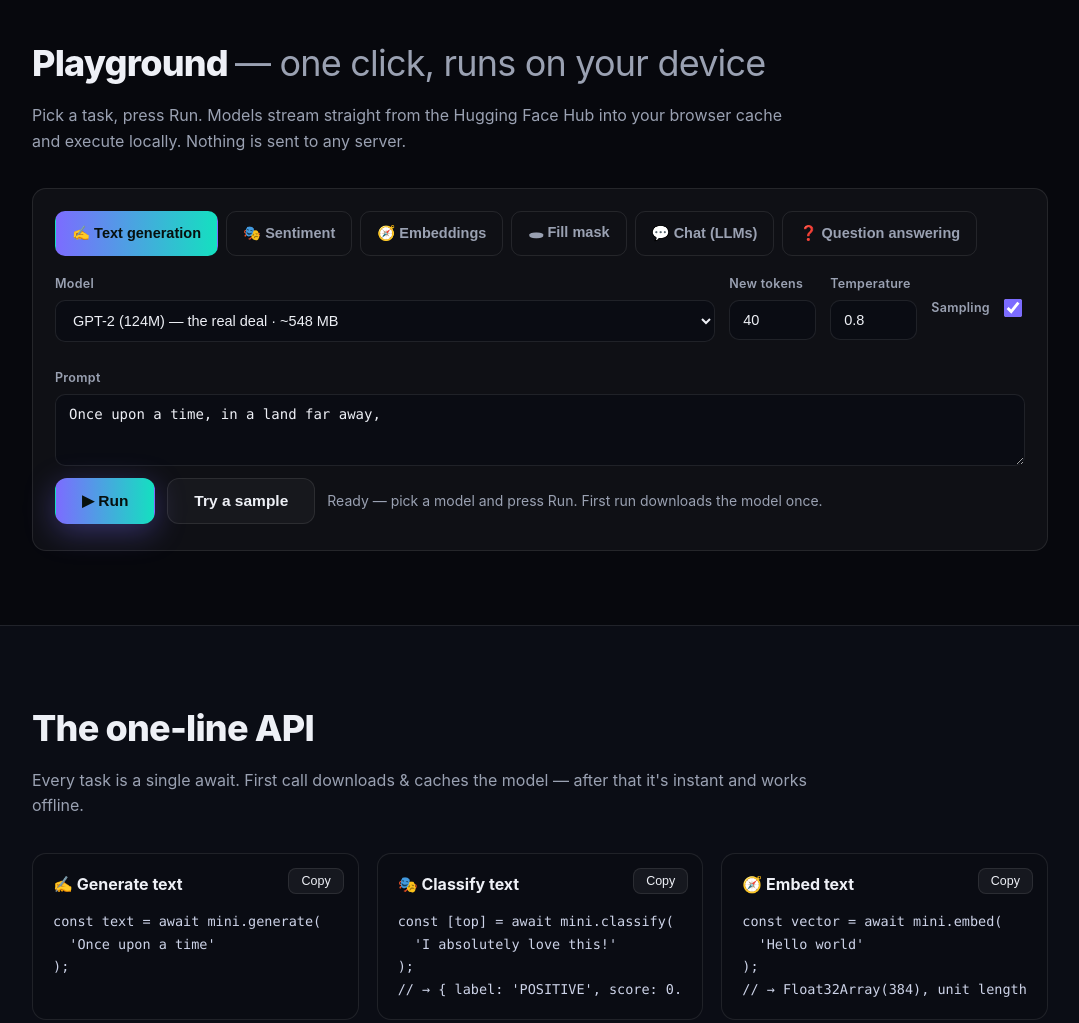
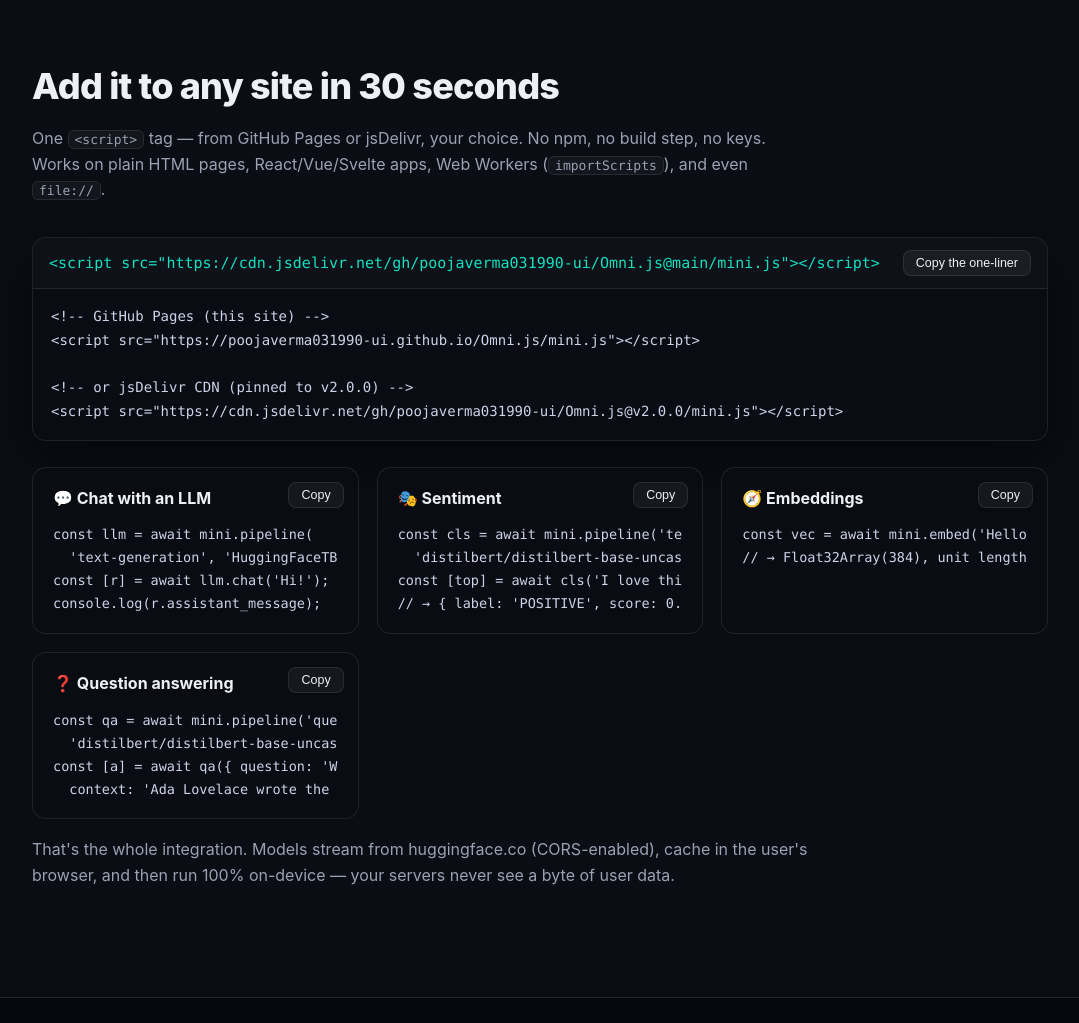
Before and after one commit to poojaverma031990-ui/Omni.js, a website: page index.html in a window 1280 px wide. Shown: the part 900-1923 px from the top of the page, without its empty margins (100-1179 px from the left). Drawn offline with Linux system fonts and the light colour scheme.

Commit message:
Add one-line CDN integration (GitHub Pages + jsDelivr) to site and README
Co-authored-by: arena-agent <297053741+arena-agent@users.noreply.github.com>

```diff
--- a/index.html
+++ b/index.html
@@ -15,6 +15,7 @@
     <a class="logo" href="#top">mini<span>.js</span></a>
     <div class="nav-links">
       <a href="#playground">Playground</a>
+      <a href="#add">Get started</a>
       <a href="#code">One-line API</a>
       <a href="#how">How it works</a>
       <a href="#models">Models</a>
@@ -34,12 +35,12 @@
 
     <div class="install-box">
       <div class="install-row">
-        <code>&lt;script src="mini.js"&gt;&lt;/script&gt;</code>
-        <button class="copy-btn" data-copy='<script src="mini.js"></script>'>Copy</button>
+        <code>&lt;script src="https://cdn.jsdelivr.net/gh/poojaverma031990-ui/Omni.js@main/mini.js"&gt;&lt;/script&gt;</code>
+        <button class="copy-btn" data-copy='<script src="https://cdn.jsdelivr.net/gh/poojaverma031990-ui/Omni.js@main/mini.js"></script>'>Copy</button>
       </div>
-      <pre class="install-code">const gen = await mini.pipeline('text-generation', 'openai-community/gpt2');
-const [out] = await gen('Once upon a time');
-console.log(out.generated_text);</pre>
+      <pre class="install-code">const llm = await mini.pipeline('text-generation', 'HuggingFaceTB/SmolLM2-135M-Instruct');
+const [out] = await llm.chat('Explain gravity simply.');
+console.log(out.assistant_message);</pre>
     </div>
 
     <div class="hero-ctas">
@@ -56,6 +57,67 @@
     </div>
   </div>
 </header>
+
+<!-- ═══════════════════════ ADD TO YOUR SITE ═══════════════════════ -->
+<section class="section alt" id="add">
+  <div class="container">
+    <h2>Add it to any site in 30 seconds</h2>
+    <p class="section-sub">One <code>&lt;script&gt;</code> tag — from GitHub Pages or jsDelivr, your choice. No npm, no build step, no keys. Works on plain HTML pages, React/Vue/Svelte apps, Web Workers (<code>importScripts</code>), and even <code>file://</code>.</p>
+
+    <div class="install-box" style="max-width:none">
+      <div class="install-row">
+        <code>&lt;script src="https://cdn.jsdelivr.net/gh/poojaverma031990-ui/Omni.js@main/mini.js"&gt;&lt;/script&gt;</code>
+        <button class="copy-btn" data-copy='<script src="https://cdn.jsdelivr.net/gh/poojaverma031990-ui/Omni.js@main/mini.js"></script>'>Copy the one-liner</button>
+      </div>
+      <pre class="install-code">&lt;!-- GitHub Pages (this site) --&gt;
+&lt;script src="https://poojaverma031990-ui.github.io/Omni.js/mini.js"&gt;&lt;/script&gt;
+
+&lt;!-- or jsDelivr CDN (pinned to v2.0.0) --&gt;
+&lt;script src="https://cdn.jsdelivr.net/gh/poojaverma031990-ui/Omni.js@v2.0.0/mini.js"&gt;&lt;/script&gt;</pre>
+    </div>
+
+    <div class="code-grid">
+      <div class="code-card">
+        <h3>💬 Chat with an LLM</h3>
+        <pre><code>const llm = await mini.pipeline(
+  'text-generation', 'HuggingFaceTB/SmolLM2-135M-Instruct');
+const [r] = await llm.chat('Hi!');
+console.log(r.assistant_message);</code></pre>
+        <button class="copy-btn" data-copy="const llm = await mini.pipeline('text-generation', 'HuggingFaceTB/SmolLM2-135M-Instruct');
+const [r] = await llm.chat('Hi!');
+console.log(r.assistant_message);">Copy</button>
+      </div>
+      <div class="code-card">
+        <h3>🎭 Sentiment</h3>
+        <pre><code>const cls = await mini.pipeline('text-classification',
+  'distilbert/distilbert-base-uncased-finetuned-sst-2-english');
+const [top] = await cls('I love this!');
+// → { label: 'POSITIVE', score: 0.999 }</code></pre>
+        <button class="copy-btn" data-copy="const cls = await mini.pipeline('text-classification', 'distilbert/distilbert-base-uncased-finetuned-sst-2-english');
+const [top] = await cls('I love this!');
+console.log(top);">Copy</button>
+      </div>
+      <div class="code-card">
+        <h3>🧭 Embeddings</h3>
+        <pre><code>const vec = await mini.embed('Hello world');
+// → Float32Array(384), unit length</code></pre>
+        <button class="copy-btn" data-copy="const vec = await mini.embed('Hello world');
+console.log(vec);">Copy</button>
+      </div>
+      <div class="code-card">
+        <h3>❓ Question answering</h3>
+        <pre><code>const qa = await mini.pipeline('question-answering',
+  'distilbert/distilbert-base-uncased-distilled-squad');
+const [a] = await qa({ question: 'Who?',
+  context: 'Ada Lovelace wrote the first algorithm.' });</code></pre>
+        <button class="copy-btn" data-copy="const qa = await mini.pipeline('question-answering', 'distilbert/distilbert-base-uncased-distilled-squad');
+const [a] = await qa({ question: 'Who?', context: 'Ada Lovelace wrote the first algorithm.' });
+console.log(a.answer);">Copy</button>
+      </div>
+    </div>
+    <p class="section-sub" style="margin-top:18px">That's the whole integration. Models stream from huggingface.co (CORS-enabled), cache in the user's browser, and then run 100% on-device — your servers never see a byte of user data.</p>
+  </div>
+</section>
 
 <!-- ═══════════════════════ PLAYGROUND ═══════════════════════ -->
 <section class="section" id="playground">
```
Also changed, not shown: README.md.
